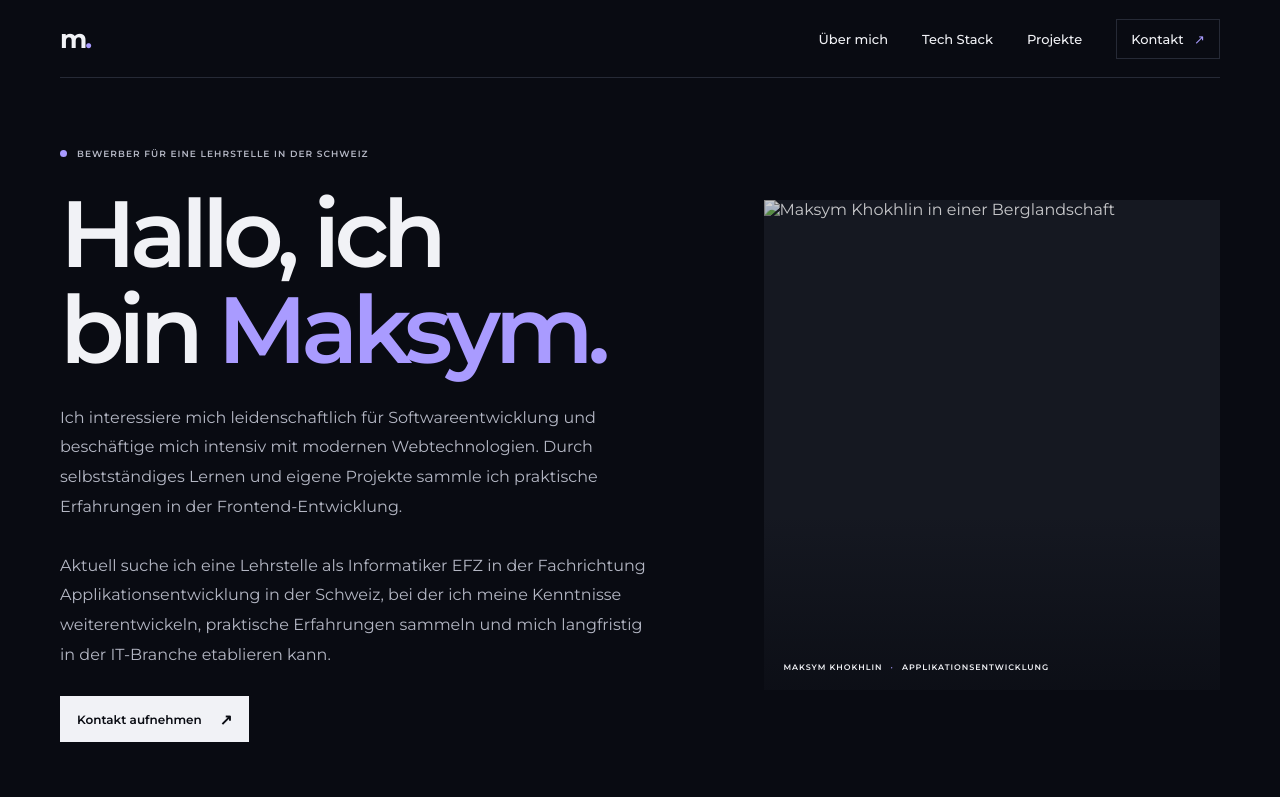
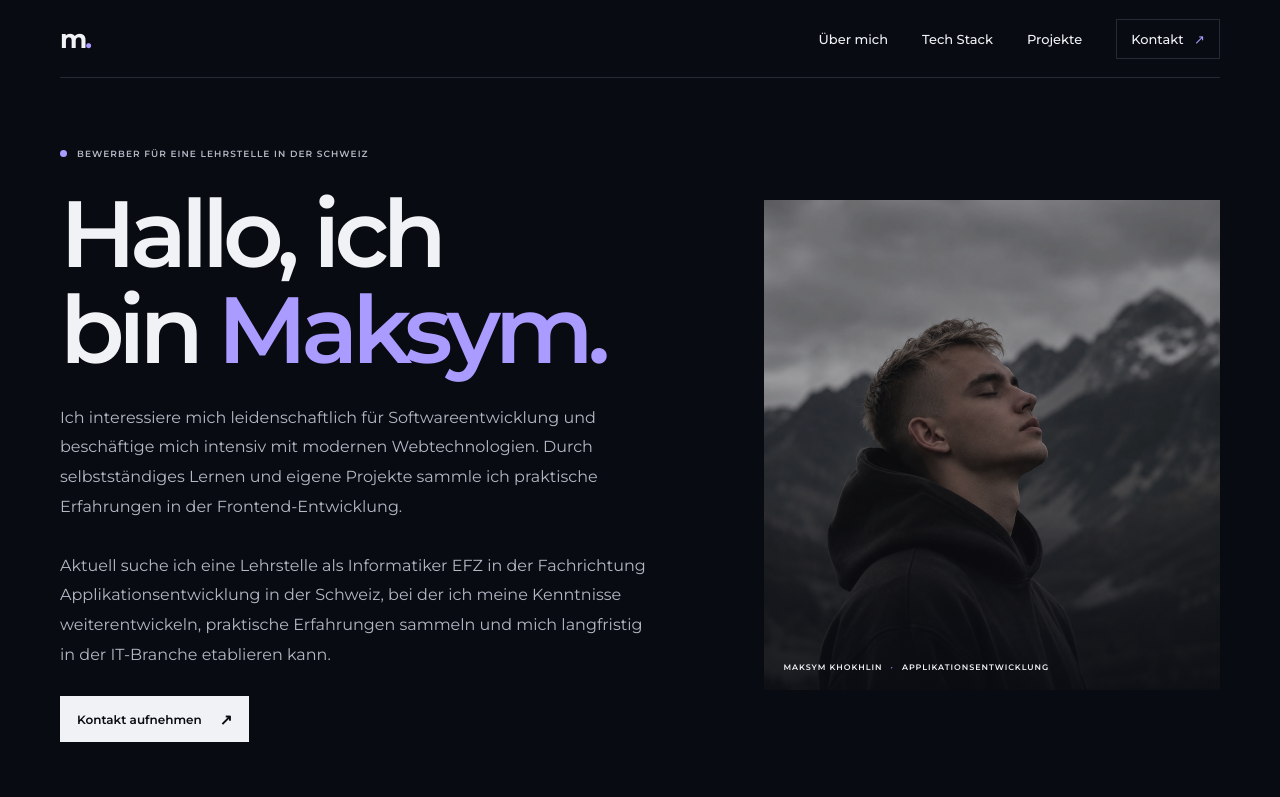
Before and after one commit to hohlinmax64-hue/portfolio, a plain HTML site: page index.html in a window 1280 px wide. Shown: the top 797 px of the page. Drawn offline with Linux system fonts and the light colour scheme.

Commit message:
Fix portrait path for Pages deployment

```diff
--- a/index.html
+++ b/index.html
@@ -33,7 +33,7 @@
             <a class="button button-dark" href="#contact">Kontakt aufnehmen <span aria-hidden="true">↗</span></a>
           </div>
         </div>
-        <figure class="hero-photo"><img src="assets/maks-portrait.jpg" alt="Maksym Khokhlin in einer Berglandschaft" /><figcaption>MAKSYM KHOKHLIN <span>·</span> APPLIKATIONSENTWICKLUNG</figcaption></figure>
+        <figure class="hero-photo"><img src="maks-portrait.jpg" alt="Maksym Khokhlin in einer Berglandschaft" /><figcaption>MAKSYM KHOKHLIN <span>·</span> APPLIKATIONSENTWICKLUNG</figcaption></figure>
         <div class="hero-bottom"><span>APPLIKATIONSENTWICKLUNG</span><span>STANDORT: SCHWEIZ</span><a href="#about">WEITERLESEN <span>↓</span></a></div>
       </section>
 
```
